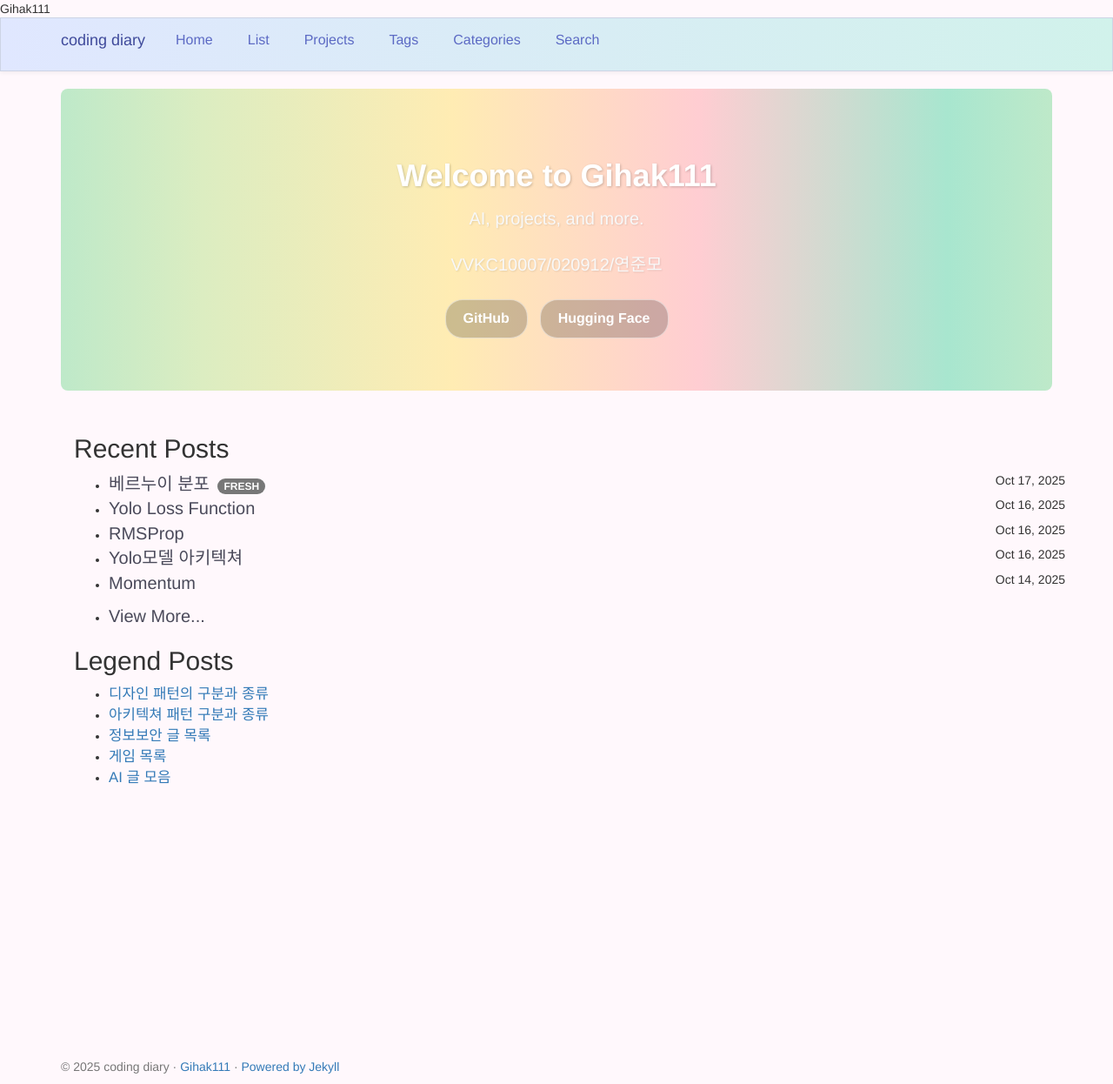
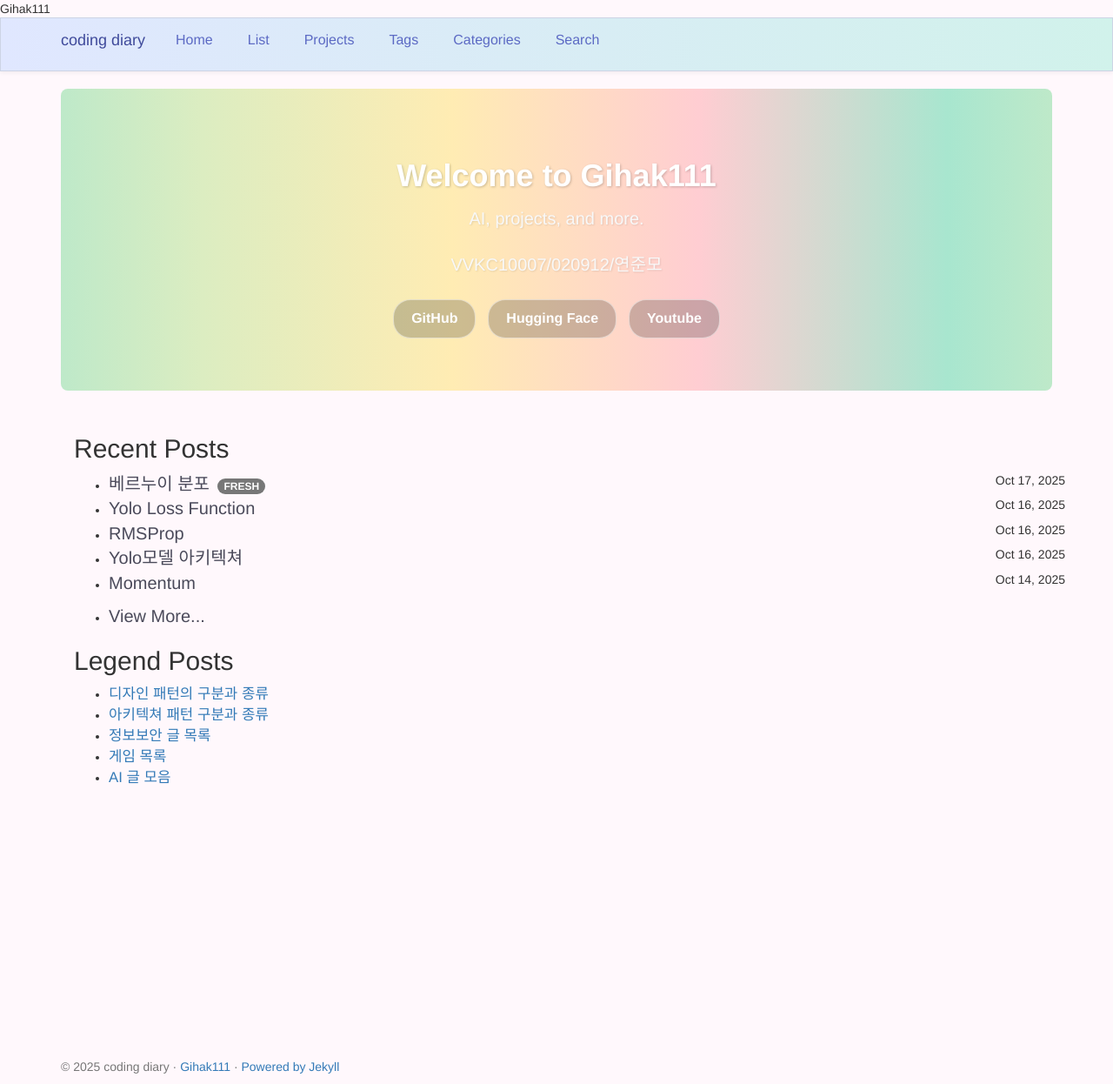
Before and after one commit to Gihak111/Gihak111.github.io, a Jekyll site: the page built from index.html, in a window 1280 px wide. Shown: the whole page at 87% size. Built offline with Jekyll 4.4.1, drawn with Linux system fonts in a browser that asks for light colours; the list of posts is cut into pages by our own code.

Commit message:
Update index.html

```diff
--- a/index.html
+++ b/index.html
@@ -9,6 +9,7 @@ title: Home
   <div class="hero-links">
     <a href="https://github.com/Gihak111" target="_blank" class="hero-link github">GitHub</a>
     <a href="https://huggingface.co/gihakkk" target="_blank" class="hero-link huggingface">Hugging Face</a>
+    <a href="https://www.youtube.com/@junmoyeon-x1e/videos" target="_blank" class="hero-link Youtube">Youtube</a>
   </div>
 </div>
 <div class="container">
```
